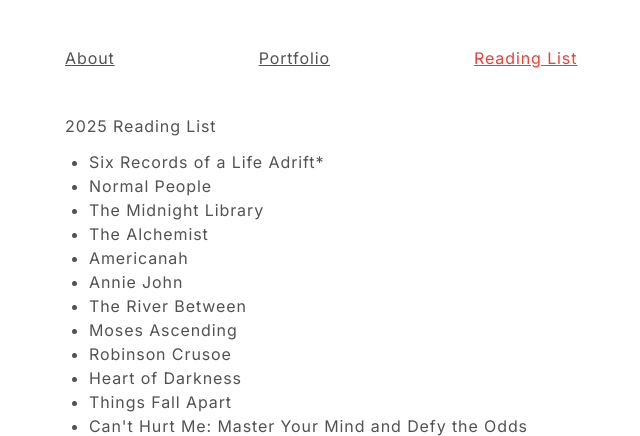
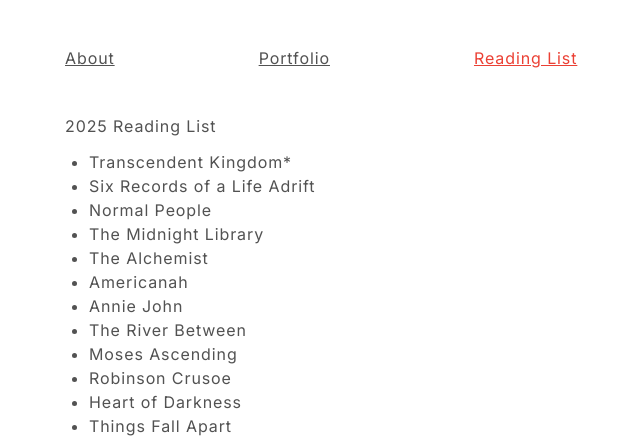
Before and after one commit to rrachelhuangg/rachelhuang.dev, a Flask app: page /books in a window 1280 px wide. Shown: the part 186-622 px from the top of the page, without its empty margins (311-951 px from the left). Run offline with Flask 3, Linux system fonts and the light colour scheme.

Commit message:
Updated reading list.

```diff
--- a/templates/books.html
+++ b/templates/books.html
@@ -37,7 +37,8 @@
     <div>
         2025 Reading List
         <ul>
-            <li>Six Records of a Life Adrift*</li>
+            <li>Transcendent Kingdom*</li>
+            <li>Six Records of a Life Adrift</li>
             <li>Normal People</li>
             <li>The Midnight Library</li>
             <li>The Alchemist</li>
```
